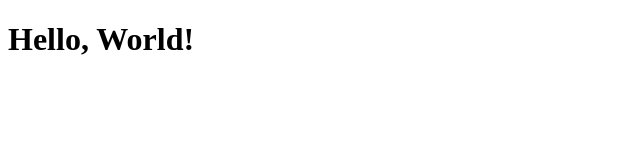
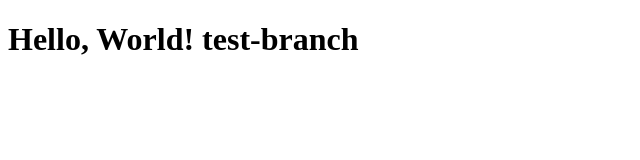
Before and after one commit to blockblane/helloworld, a plain HTML site: page index.html in a window 1280 px wide. Shown: the whole page, without its empty margins (0-640 px from the left). Drawn offline with Linux system fonts and the light colour scheme.

Commit message:
test-branch

```diff
--- a/index.html
+++ b/index.html
@@ -6,6 +6,6 @@
   <title>Hello World</title>
 </head>
 <body>
-  <h1>Hello, World!</h1>
+  <h1>Hello, World! test-branch</h1>
 </body>
 </html>
```
